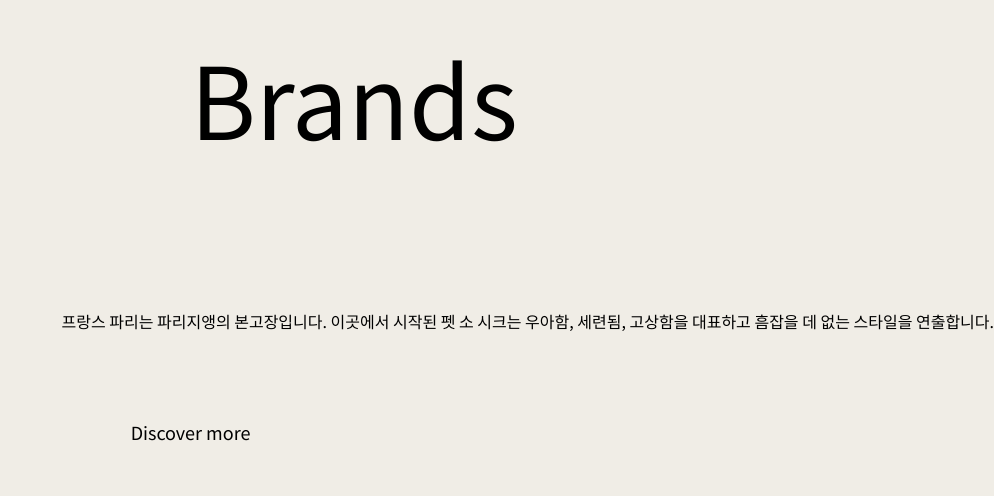
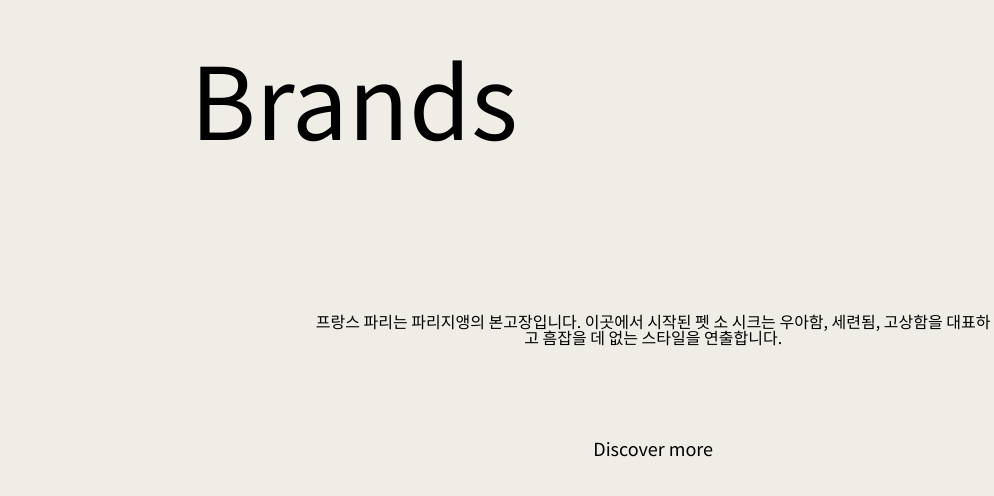
Before and after one commit to mxnxa/cotie-shop, a plain HTML site: page index.html in a window 1280 px wide. Shown: the part 1978-2474 px from the top of the page, without its empty margins (286-1280 px from the left). Drawn offline with nearby package versions, Linux system fonts and the light colour scheme.

Commit message:
main-brand-petsochic

```diff
--- a/scss/main.scss
+++ b/scss/main.scss
@@ -119,6 +119,18 @@ main {
             display: flex;
             justify-content: space-between;
             align-items: center;
+
+            .infoImg {
+              width: 750px;
+            }
+            .infoText {
+              text-align: center;
+              padding-left: 50px;
+
+              p {
+                text-align: center;
+              }
+            }
           }
         }
       }
```
Also changed, not shown: css/main.css, 1 other file.
